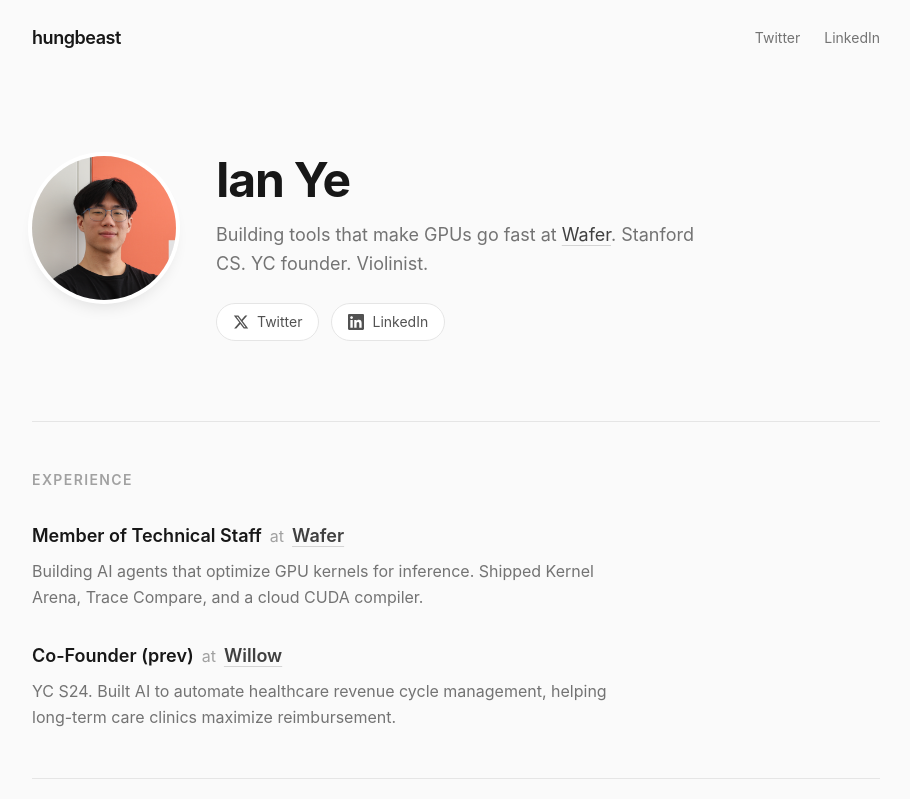
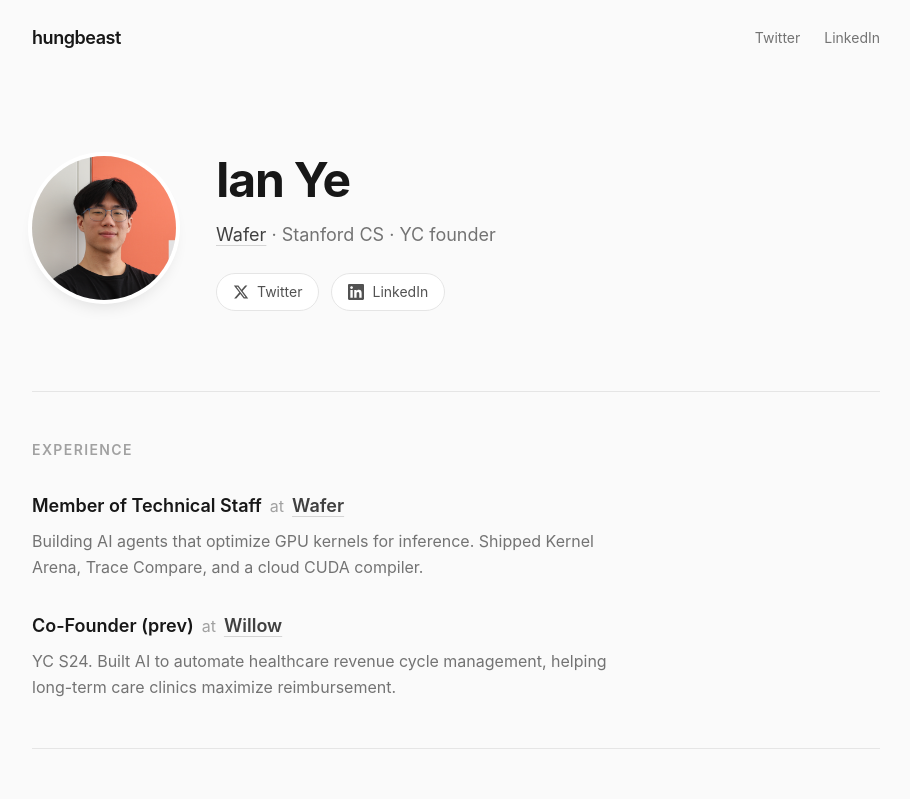
Before and after one commit to ianye23301/hungbeast, a Next.js app: page / in a window 1280 px wide. Shown: the top 799 px of the page, without its empty margins (184-1094 px from the left). Built offline with nearby package versions, Linux system fonts and the light colour scheme.

Commit message:
Simplify hero tagline

```diff
--- a/src/app/page.tsx
+++ b/src/app/page.tsx
@@ -88,7 +88,6 @@
               Ian Ye
             </h1>
             <p className="mt-4 text-lg text-neutral-500 max-w-lg leading-relaxed">
-              Building tools that make GPUs go fast at{" "}
               <a
                 href="https://wafer.ai"
                 target="_blank"
@@ -97,7 +96,7 @@
               >
                 Wafer
               </a>
-              . Stanford CS. YC founder. Violinist.
+              {" · "}Stanford CS{" · "}YC founder
             </p>
             <div className="mt-6 flex items-center gap-3 justify-center sm:justify-start">
               {links.map((link) => (
```
